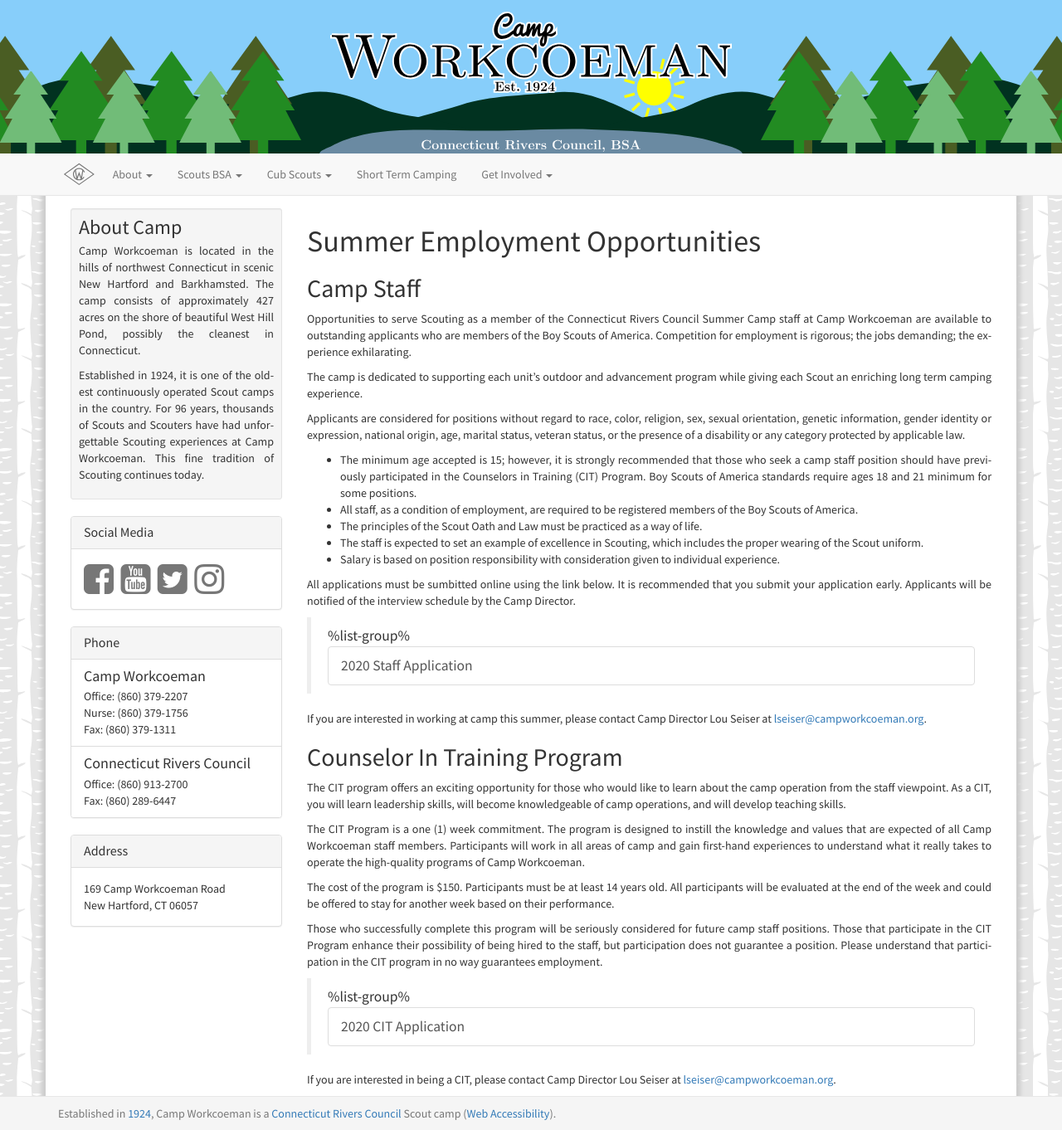
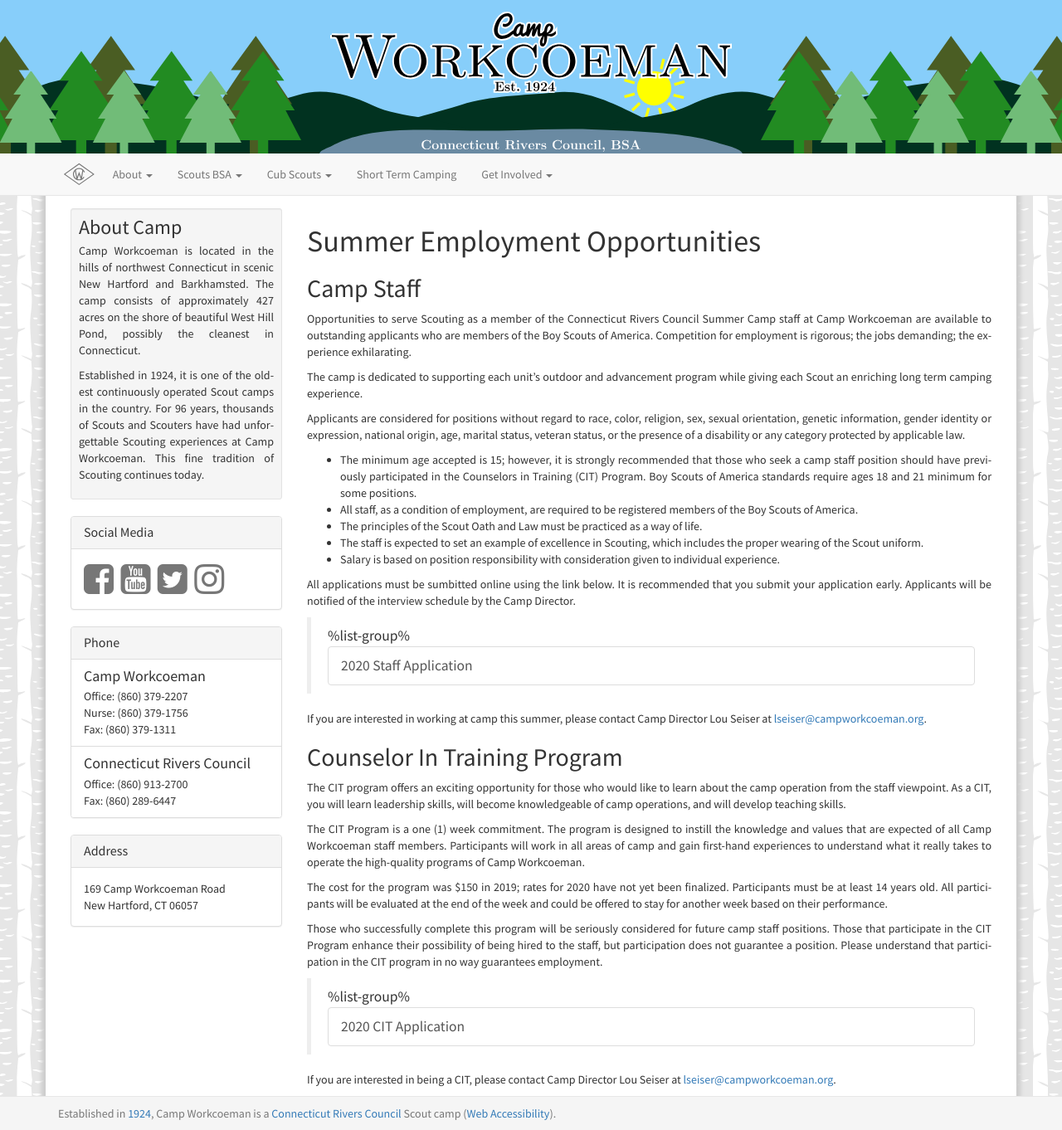
Before and after one commit to campworkcoeman/campworkcoeman.org, a Jekyll site: the page built from get-involved/staff.md, in a window 1280 px wide. Shown: the whole page at 83% size. Built offline with Jekyll 4.4.1, drawn with Linux system fonts in a browser that asks for light colours; nearby versions of some CDN libraries; Markdown is read by kramdown in place of the engine named in the settings.

Commit message:
Update CIT rate info.

```diff
--- a/get-involved/staff.md
+++ b/get-involved/staff.md
@@ -53,9 +53,10 @@
 experiences to understand what it really takes to operate the high-quality
 programs of Camp Workcoeman.
 
-The cost of the program is $150. Participants must be at least 14 years old.
-All participants will be evaluated at the end of the week and could be offered
-to stay for another week based on their performance.
+The cost for the program was $150 in 2019; rates for 2020 have not yet been
+finalized. Participants must be at least 14 years old. All participants will be
+evaluated at the end of the week and could be offered to stay for another week
+based on their performance.
 
 Those who successfully complete this program will be seriously considered for
 future camp staff positions. Those that participate in the CIT Program enhance
```
